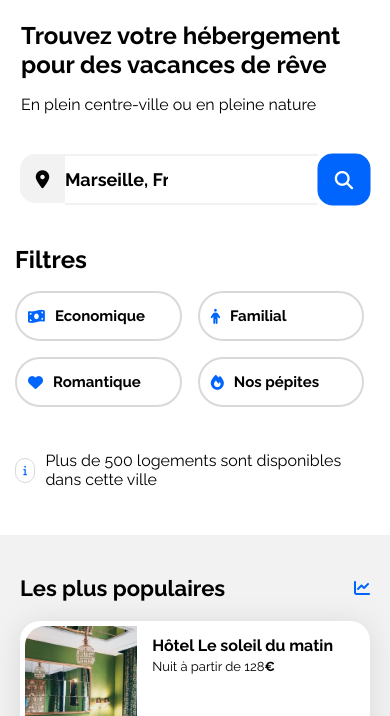
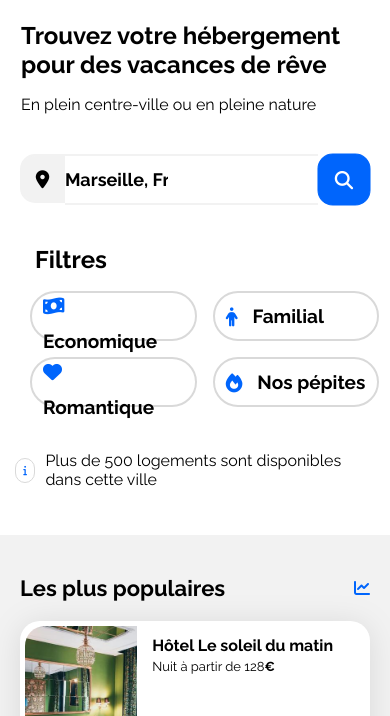
Before and after one commit to manu-drk/Projet-booki-v2, a plain HTML site: page index.html in a window 390 px wide. Shown: the part 128-844 px from the top of the page. Drawn offline with Linux system fonts and the light colour scheme.

Commit message:
livrable

```diff
--- a/css/style.css
+++ b/css/style.css
@@ -25,6 +25,7 @@ body {
     max-width: 1440px;
     padding: 0 50px;
     box-sizing: border-box;
+    min-width: 320px;
 
 }
 
@@ -459,7 +460,7 @@ a {
         width: 100%;
         display: flex;
         flex-direction: row;
-        margin: 0 0px;
+        margin: 0 20px;
     }
 
     .filtre-bloc {
@@ -467,7 +468,7 @@ a {
         display: flex;
         justify-content: flex-start;
         flex-wrap: wrap;
-        margin: 16px 0px;
+        margin: 16px 15px;
         gap: 16px;
     }
 
@@ -475,7 +476,10 @@ a {
         display: flex;
         flex-wrap: wrap;
         width: 45%;
+        font-size: 19px;
         padding: 3px 11px;
+        gap: 15px;
+
 
     }
 }
@@ -1116,4 +1120,12 @@ a {
     .footer-subtitle {
         margin-left: 20px;
     }
+
+    .a-propos,
+    .nos-hebergements,
+    .assistances {
+        width: 77%;
+
+    }
+
 }
```
